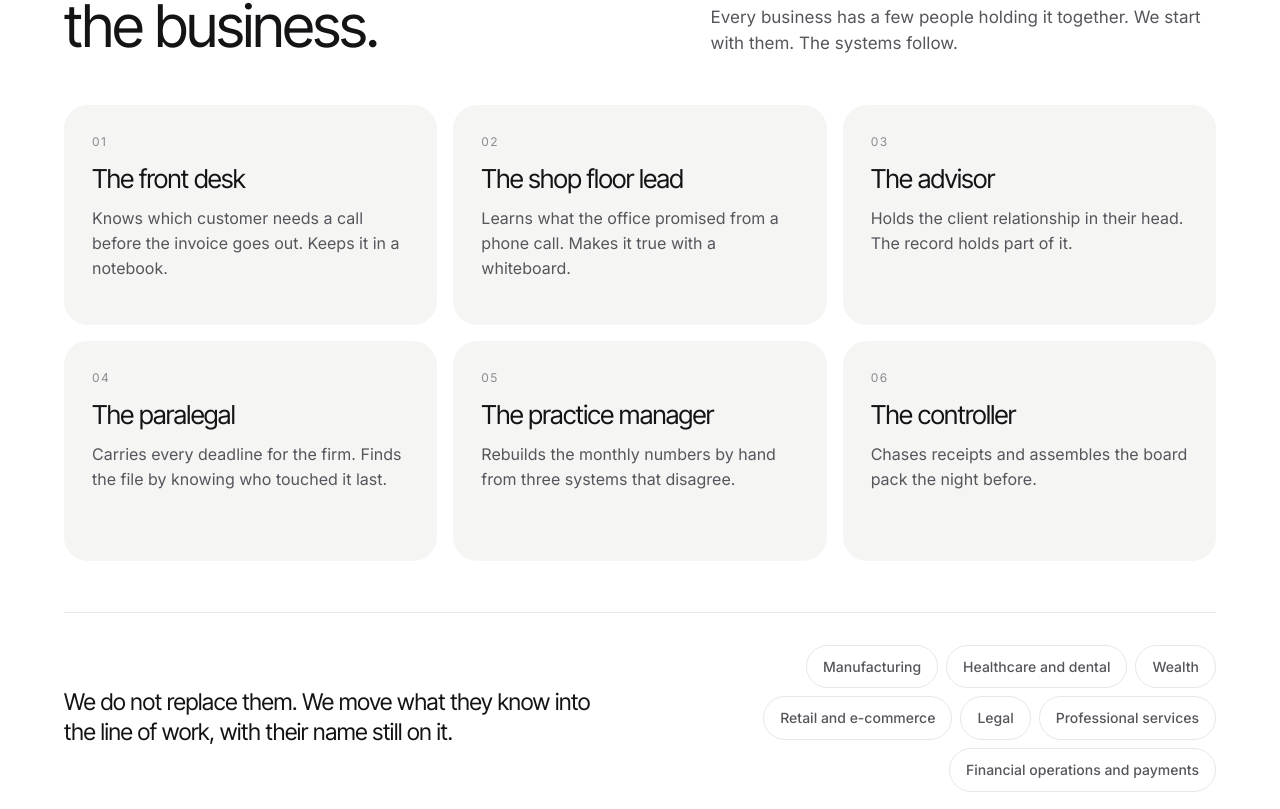
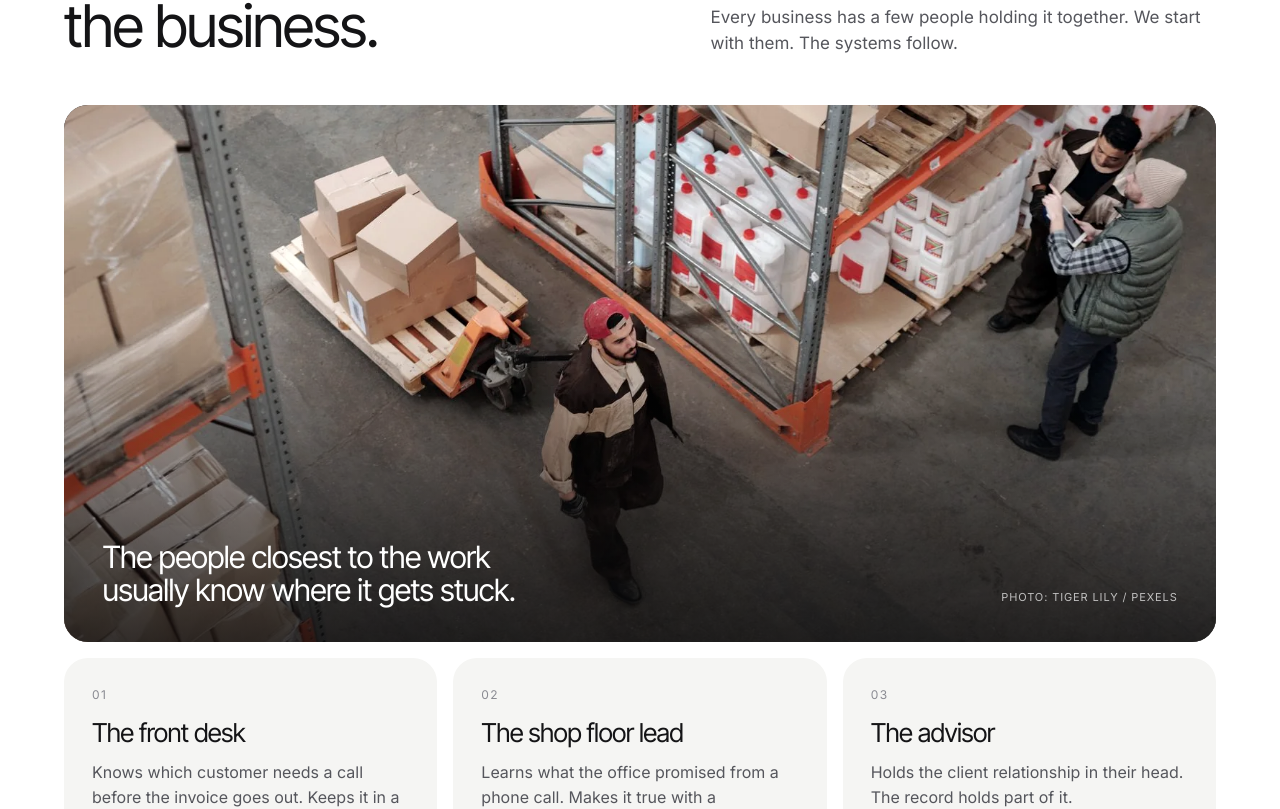
Before and after one commit to scottjones08/fanworks.io, a React (Vite) app: page / in a window 1280 px wide. Shown: the part 1766-2575 px from the top of the page. Built offline with nearby package versions, Linux system fonts and the light colour scheme; a web font is replaced by a local one.

Commit message:
Add people-centered stock photo

```diff
--- a/src/site/Site.tsx
+++ b/src/site/Site.tsx
@@ -284,6 +284,24 @@ export default function Site() {
               <p className="w-lede">Every business has a few people holding it together. We start with them. The systems follow.</p>
             </Reveal>
           </div>
+          <Reveal className="w-people-photo" y={12}>
+            <img
+              src="/media/people-running-the-business.webp"
+              width={1600}
+              height={1067}
+              loading="lazy"
+              decoding="async"
+              alt="Three warehouse operators coordinating work among inventory racks and pallets"
+              aria-describedby="w-people-photo-caption"
+            />
+            <div className="w-people-photo-shade" aria-hidden="true" />
+            <p id="w-people-photo-caption">
+              <span>The people closest to the work usually know where it gets stuck.</span>
+              <a href="https://www.pexels.com/photo/men-working-in-a-warehouse-4481259/" target="_blank" rel="noreferrer">
+                Photo: Tiger Lily / Pexels
+              </a>
+            </p>
+          </Reveal>
           <ol className="w-people-grid">
             {people.map((person, i) => (
               <Reveal as="li" key={person.role} delay={(i % 3) * 0.06} className="w-person">
--- a/src/site/site.css
+++ b/src/site/site.css
@@ -755,6 +755,75 @@
   margin-bottom: clamp(28px, 4vw, 48px);
 }
 
+.w-people-photo {
+  position: relative;
+  min-height: clamp(360px, 42vw, 580px);
+  margin-bottom: 16px;
+  overflow: hidden;
+  border-radius: var(--radius);
+  background: var(--black-2);
+  isolation: isolate;
+}
+
+.w-people-photo img,
+.w-people-photo-shade {
+  position: absolute;
+  inset: 0;
+  width: 100%;
+  height: 100%;
+}
+
+.w-people-photo img {
+  z-index: -2;
+  object-fit: cover;
+  object-position: center 46%;
+  filter: saturate(0.82) contrast(1.04);
+  transition: transform 900ms var(--ease), filter 900ms var(--ease);
+}
+
+.w-people-photo:hover img {
+  filter: saturate(0.92) contrast(1.02);
+  transform: scale(1.012);
+}
+
+.w-people-photo-shade {
+  z-index: -1;
+  background: linear-gradient(0deg, rgba(11, 11, 12, 0.78), transparent 58%);
+}
+
+.w-people-photo > p {
+  position: absolute;
+  right: clamp(22px, 3vw, 40px);
+  bottom: clamp(20px, 3vw, 36px);
+  left: clamp(22px, 3vw, 40px);
+  display: flex;
+  align-items: end;
+  justify-content: space-between;
+  gap: 24px;
+  color: #fff;
+}
+
+.w-people-photo > p span {
+  max-width: 28ch;
+  font-family: var(--display);
+  font-size: clamp(22px, 2.4vw, 36px);
+  letter-spacing: -0.02em;
+  line-height: 1.08;
+  text-wrap: balance;
+}
+
+.w-people-photo a {
+  flex: 0 0 auto;
+  color: rgba(255, 255, 255, 0.7);
+  font-size: 11px;
+  letter-spacing: 0.08em;
+  text-transform: uppercase;
+}
+
+.w-people-photo a:hover {
+  color: #fff;
+}
+
 .w-people-grid {
   display: grid;
   grid-template-columns: repeat(3, minmax(0, 1fr));
@@ -1454,6 +1523,17 @@
   .w-person {
     min-height: 0;
   }
+  .w-people-photo {
+    min-height: 420px;
+  }
+  .w-people-photo img {
+    object-position: 68% center;
+  }
+  .w-people-photo > p {
+    align-items: start;
+    flex-direction: column;
+    gap: 14px;
+  }
   .w-story-pair {
     grid-template-columns: minmax(0, 1fr);
   }
```
Also changed, not shown: public/media/people-running-the-business.webp (added).
